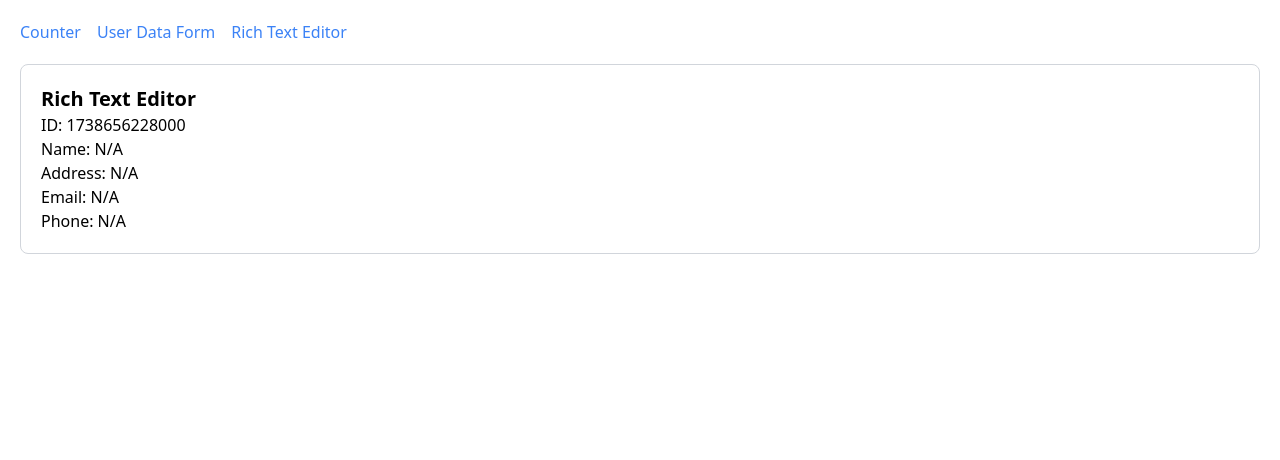
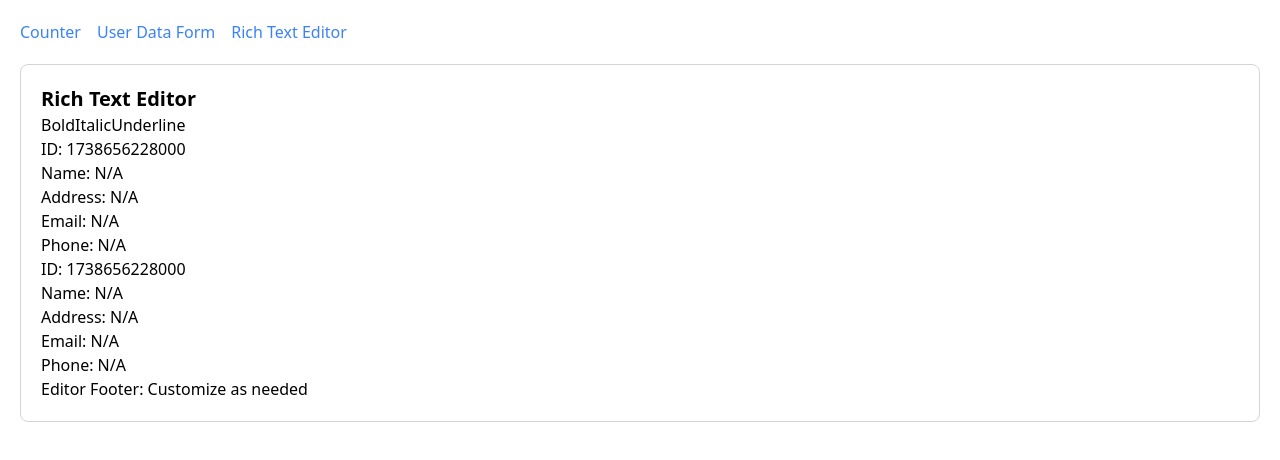
Before and after one commit to C0De-Saurabh/React-Assignment, a React (Create React App) app: page /editor in a window 1280 px wide. Shown: the top 460 px of the page. Built offline with nearby package versions, Linux system fonts and the light colour scheme.

Commit message:
Added-Buttons - Header-footer-Slots

```diff
--- a/src/components/TipTap.jsx
+++ b/src/components/TipTap.jsx
@@ -1,5 +1,6 @@
+import React from "react";
 import { useSelector } from "react-redux";
-import { EditorContent, useEditor } from "@tiptap/react";
+import { EditorProvider, EditorContent, useEditor } from "@tiptap/react";
 import StarterKit from "@tiptap/starter-kit";
 
 const Tiptap = () => {
@@ -23,11 +24,33 @@ const Tiptap = () => {
     content,
   });
 
+  // Toolbar component to appear above the editor
+  const MyEditorToolbar = () => (
+    <div className="toolbar">
+      <button onClick={() => editor.chain().focus().toggleBold().run()}>Bold</button>
+      <button onClick={() => editor.chain().focus().toggleItalic().run()}>Italic</button>
+      <button onClick={() => editor.chain().focus().toggleUnderline?.().run()}>Underline</button>
+    </div>
+  );
+
+  // Footer component to appear below the editor
+  const MyEditorFooter = () => (
+    <div className="footer">
+      <p>Editor Footer: Customize as needed</p>
+    </div>
+  );
+
   return (
-    <div>
-      {/* Editor content */}
+    <EditorProvider
+      editor={editor}
+      extensions={[StarterKit]}
+      content={content}
+      slotBefore={<MyEditorToolbar />} // Render toolbar above the editor
+      slotAfter={<MyEditorFooter />}   // Render footer below the editor
+      editorContainerProps={{ className: "editor-container", id: "editor-main-container" }} // Add custom props to container
+    >
       <EditorContent editor={editor} />
-    </div>
+    </EditorProvider>
   );
 };
 
```
